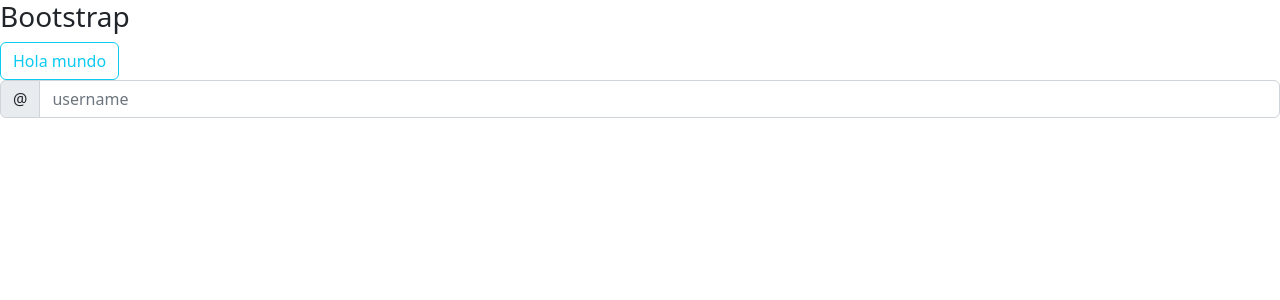
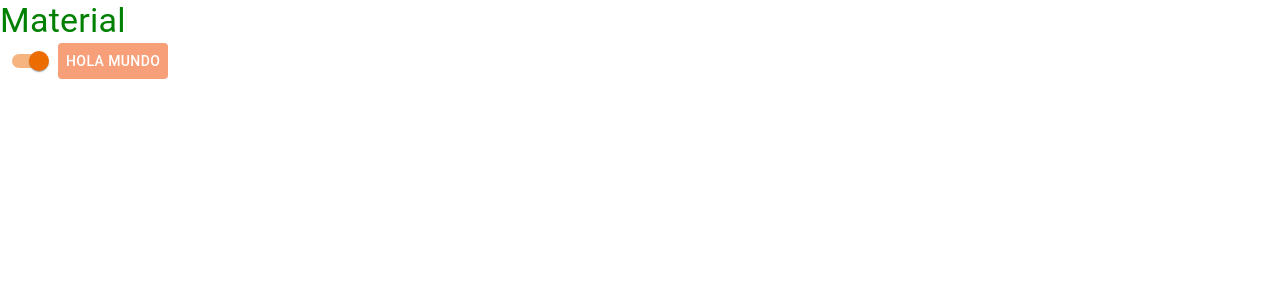
Before and after one commit to gorkavillara/16-feb-react-grupo-2, a React (Create React App) app: page / in a window 1280 px wide. Shown: the top 300 px of the page. Built offline with nearby package versions, Linux system fonts and the light colour scheme.

Commit message:
🐟 Tema 11 - Terminando con material ui

```diff
--- a/package.json
+++ b/package.json
@@ -3,6 +3,9 @@
   "version": "0.1.0",
   "private": true,
   "dependencies": {
+    "@emotion/react": "^11.10.6",
+    "@emotion/styled": "^11.10.6",
+    "@mui/material": "^5.11.12",
     "@reduxjs/toolkit": "^1.9.3",
     "@testing-library/jest-dom": "^5.16.5",
     "@testing-library/react": "^13.4.0",
--- a/src/App.tsx
+++ b/src/App.tsx
@@ -1,11 +1,11 @@
 /* eslint-disable */
-import Bootstrap from "views/Bootstrap"
-import "bootstrap/dist/css/bootstrap.min.css"
+
+import Material from "views/Material"
 
 function App() {
     return (
         <>
-            <Bootstrap />
+            <Material />
         </>
     )
 }
--- /dev/null
+++ b/src/components/Buttons/Button.tsx
@@ -0,0 +1,23 @@
+import React from "react"
+import { default as MUIButton } from "@mui/material/Button"
+
+interface IButtonProps extends React.PropsWithChildren {
+    variant: undefined | "success" | "danger"
+}
+
+const getColor = (type: string | undefined): string => {
+    if (!type) return "#F79F79"
+
+    if (type === "success") return "#028090"
+    return "#ac1d1d"
+}
+
+const Button = ({ children, variant }: IButtonProps) => {
+    return (
+        <MUIButton sx={{ backgroundColor: getColor(variant), color: "white" }}>
+            {children}
+        </MUIButton>
+    )
+}
+
+export default Button
--- a/src/views/Bootstrap.tsx
+++ /dev/null
@@ -1,19 +0,0 @@
-import React from "react"
-import { Button, InputGroup, InputGroupText, Input } from "reactstrap"
-
-const Bootstrap = () => {
-    return (
-        <div>
-            <h3>Bootstrap</h3>
-            <Button color="info" outline>
-                Hola mundo
-            </Button>
-            <InputGroup>
-                <InputGroupText>@</InputGroupText>
-                <Input placeholder="username" />
-            </InputGroup>
-        </div>
-    )
-}
-
-export default Bootstrap
--- /dev/null
+++ b/src/views/Material.tsx
@@ -0,0 +1,21 @@
+import React, { useState } from "react"
+import Switch from "@mui/material/Switch"
+import Typography from "@mui/material/Typography"
+import Button from "components/Buttons/Button"
+
+const Material = () => {
+    const [active, setActive] = useState(true)
+    return (
+        <div>
+            <Typography sx={{ color: "green" }} variant="h4">Material</Typography>
+            <Switch
+                checked={active}
+                onClick={() => setActive((prev) => !prev)}
+                color="warning"
+            />
+            <Button>Hola mundo</Button>
+        </div>
+    )
+}
+
+export default Material
```
Also changed, not shown: 1 other file (tests, documents, lock files or other folders).
